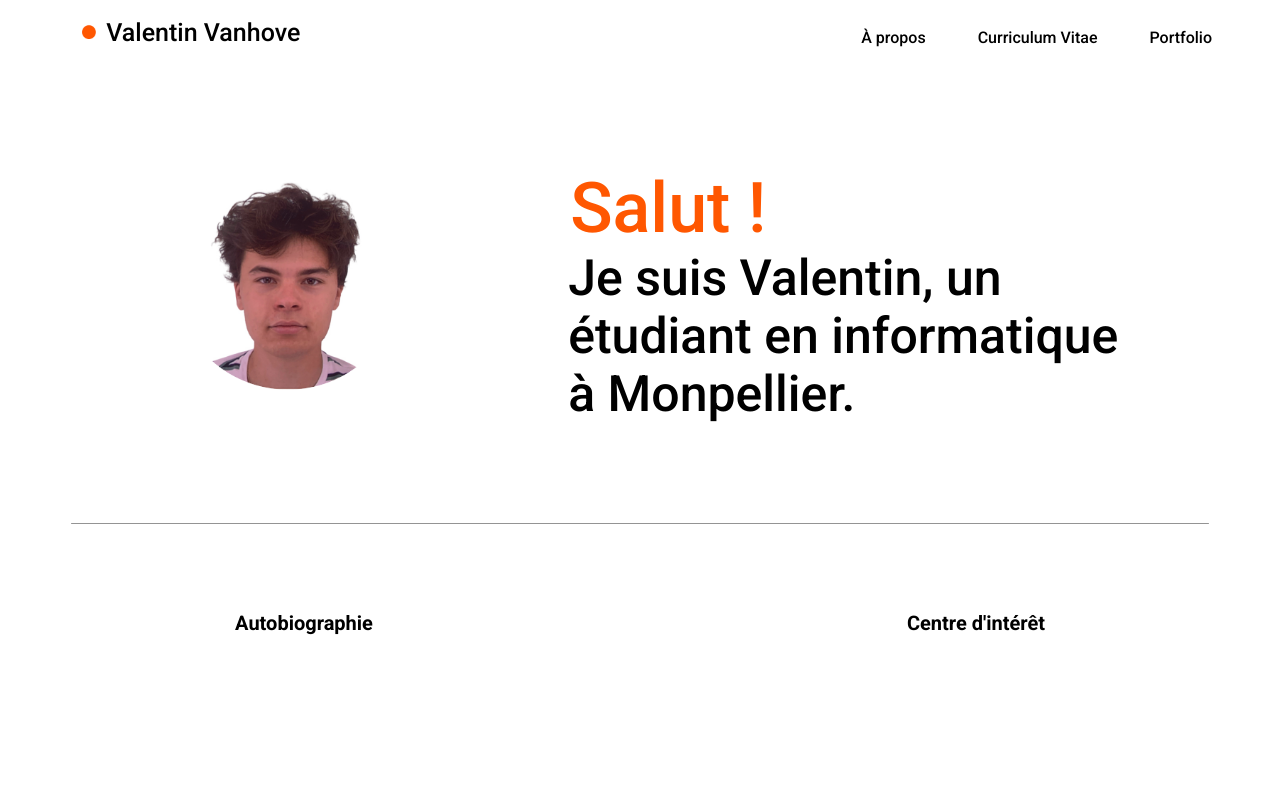
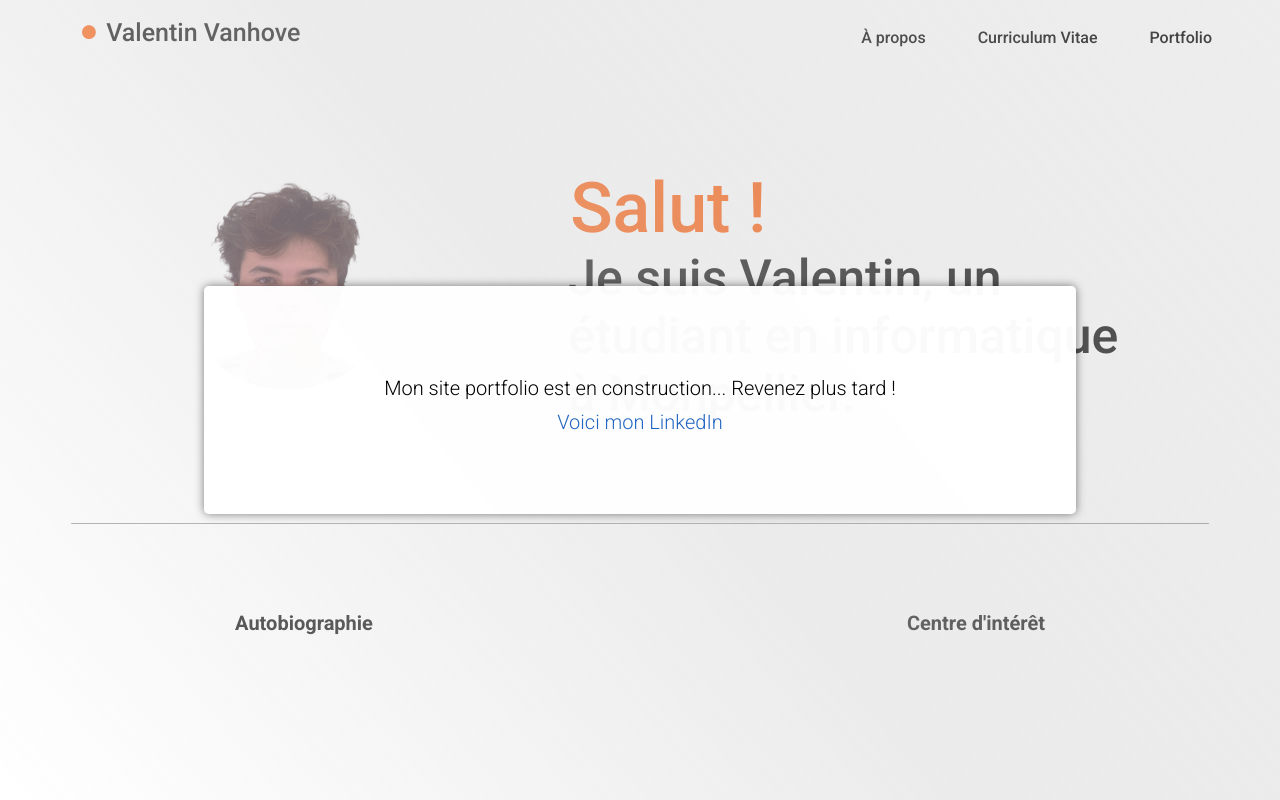
Before and after one commit to ValentinVnh/Portfolio, a plain HTML site: page index.html in a window 1280 px wide. Shown: the top 800 px of the page. Drawn offline with Linux system fonts and the light colour scheme; a web font is replaced by a local one.

Commit message:
retour fenêtre modale

```diff
--- a/css/style.css
+++ b/css/style.css
@@ -326,3 +326,66 @@ hr {
 .showbox{
     opacity: 1;
 }
+
+
+
+/* ------------------------------------ */
+
+/* Fenêtre Modal */
+
+
+.baseModal {
+    position: fixed;
+    top: 0;
+    left: 0;
+    width: 100%;
+    height: 100%;
+    display: flex;
+    justify-content: center;
+    align-items: center;
+    background: linear-gradient(50deg, rgba(255, 255, 255, 0.31) 0%, rgba(213, 213, 213, 0.48) 50%, rgba(197, 197, 197, 0.31) 100%);
+}
+
+.cadreFModal {
+    padding: 80px 180px;
+    background-color: rgba(255, 255, 255, 0.97);
+    border-radius: 5px;
+    box-shadow: 0 0 10px rgba(0, 0, 0, 0.5);
+    display: flex;
+    flex-direction: column;
+    animation-name: cadreModal;
+    animation-duration: 1s;
+    animation-timing-function: ease-in-out;
+}
+
+.texteFModal {
+    font-size: 20px;
+    margin: 10px 0 0 0;
+}
+
+.linkedinFModal {
+    font-size: 20px;
+    margin: 10px 0 0 0;
+    display: flex;
+    justify-content: center;
+    align-items: center;
+}
+
+.linkedinFModal a {
+    text-decoration: none;
+    color: #2266c2;
+}
+
+/* Animation du cadre Modal */
+
+@keyframes cadreModal {
+    0% {
+        transform: scale(0);
+    }
+    50% {
+        transform: scale(1.1);
+    }
+    100% {
+        transform: scale(1);
+    }
+}
--- a/js/script.js
+++ b/js/script.js
@@ -1,3 +1,28 @@
+window.addEventListener("load", fenetreModale);
+
+function fenetreModale() {
+    const modal = document.createElement("div");
+    modal.classList.add("baseModal");
+
+    const cadre = document.createElement("div");
+    cadre.classList.add("cadreFModal");
+
+    const texte = document.createElement("div");
+    texte.classList.add("texteFModal");
+    texte.textContent = "Mon site portfolio est en construction... Revenez plus tard !";
+
+    const linkedin = document.createElement("div")
+    linkedin.classList.add("linkedinFModal");
+    linkedin.innerHTML = '<a href="https://www.linkedin.com/in/valentin-vanhove/">Voici mon LinkedIn</a>';
+
+    cadre.appendChild(texte);
+    cadre.appendChild(linkedin)
+    modal.appendChild(cadre);
+    document.body.appendChild(modal);
+
+}
+
+
 const nav1 = document.querySelector("body > header > nav > ul > li:nth-child(1) > a");
 const nav2 = document.querySelector("body > header > nav > ul > li:nth-child(2) > a");
 const nav3 = document.querySelector("body > header > nav > ul > li:nth-child(3) > a");
```
